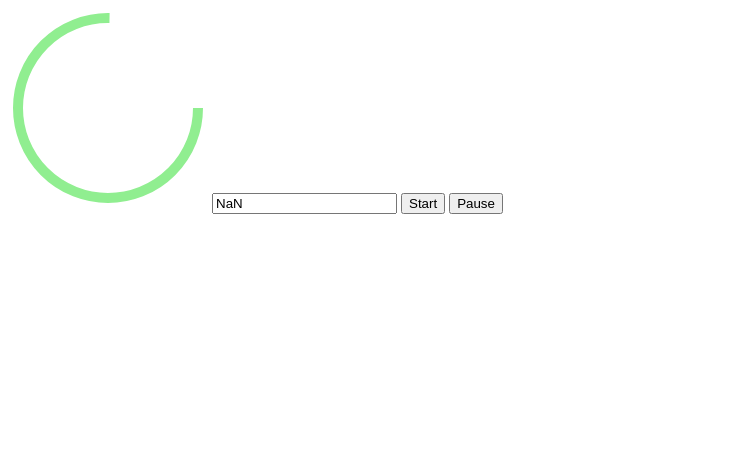
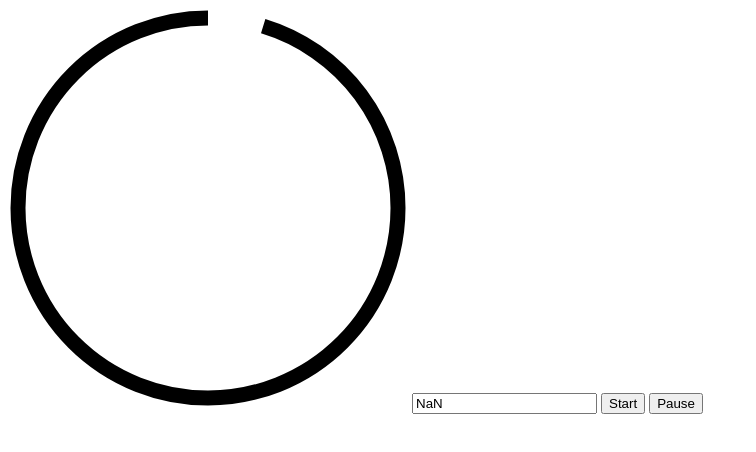
Before and after one commit to winstoncwang/AnimatedCountDownTimer, a plain HTML site: page index.html in a window 1280 px wide. Both pictures are taken after a click on the button "Start". Shown: the whole page, without its empty margins (0-756 px from the left). Drawn offline with Linux system fonts and the light colour scheme.

Commit message:
Version 0.16
Fixed floating point error, moving border, clockwise and correct opening

```diff
--- a/app.js
+++ b/app.js
@@ -1,13 +1,19 @@
 const durationInput = document.querySelector('#duration');
 const startButton = document.querySelector('#start');
 const pauseButton = document.querySelector('#pause');
+const circle = document.querySelector('circle');
 
+const perimeter = circle.getAttribute('r') * 2 * Math.PI;
+circle.setAttribute('stroke-dasharray', perimeter);
+
+let currentOffset = 0;
 const timer = new Timer(durationInput, startButton, pauseButton, {
 	onStart() {
 		console.log('Timer has started');
 	},
 	onTick() {
-		console.log('Timer just ticked');
+		circle.setAttribute('stroke-dashoffset', currentOffset);
+		currentOffset = currentOffset - 1;
 	},
 	onComplete() {
 		console.log('Timer is completed');
--- a/index.html
+++ b/index.html
@@ -3,19 +3,18 @@
 <head>
     <meta charset="UTF-8">
     <meta name="viewport" content="width=device-width, initial-scale=1.0">
-    <title>Document</title>
+    <title>CountDownTimer</title>
 </head>
 <body>
-    <svg height="200" width="200">
+    <svg height="400" width="400">
         <circle
-        r="90"
-        cx="100"
-        cy="100"
+        r="190"
+        cx="200"
+        cy="200"
         fill="transparent"
-        stroke="lightgreen"
-        stroke-width="10"
-        stroke-dasharray="565"
-        stroke-dashoffset="140"
+        stroke="black"
+        stroke-width="15"
+        transform="rotate(-90 200 200)"
         />
     </svg>
     <input id="duration" value="">
--- a/timer.js
+++ b/timer.js
@@ -19,7 +19,7 @@ class Timer {
 			this.onStart();
 		}
 		this.tick();
-		this.interval = setInterval(this.tick, 1000);
+		this.interval = setInterval(this.tick, 50);
 	};
 
 	pause = () => {
@@ -38,7 +38,7 @@ class Timer {
 				this.onComplete();
 			}
 		} else {
-			this.timeRemaining = this.timeRemaining - 1;
+			this.timeRemaining = this.timeRemaining - 0.05;
 			if (this.onTick) {
 				this.onTick();
 			}
@@ -50,6 +50,6 @@ class Timer {
 	}
 
 	set timeRemaining(time) {
-		this.durationInput.value = time;
+		this.durationInput.value = time.toFixed(2);
 	}
 }
```
